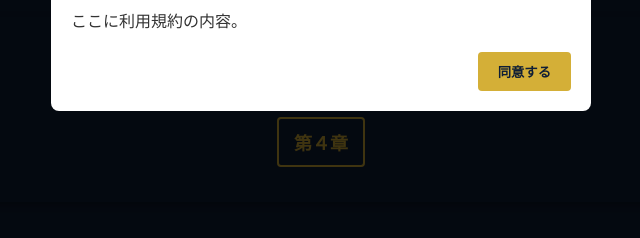
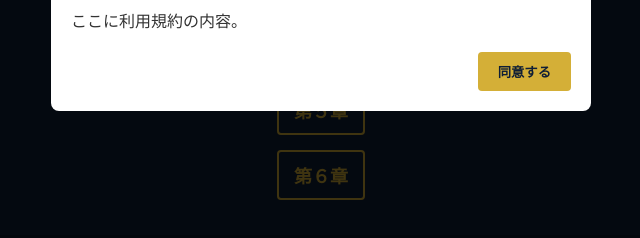
Before and after one commit to CICACADEMYTEXT/CIC3-4, a plain HTML site: page index.html in a window 1280 px wide. Shown: the part 378-616 px from the top of the page, without its empty margins (319-959 px from the left). Drawn offline with Linux system fonts and the light colour scheme.

Commit message:
Update index.html

```diff
--- a/index.html
+++ b/index.html
@@ -10,9 +10,9 @@
     <div class="header">CIC ACADEMY</div>
 
     <ul class="pdf-list">
-        <li><a href="https://cicacademytext.github.io/PDF3/">第３章</a></li>
-        <li><a href="https://cicacademytext.github.io/PDF4/">第４章</a></li>
-
+        <li><a href="https://www.canva.com/design/DAGPzudVqKQ/VTwKnWFUb2M6m_2Y9MS8sg/view?utm_content=DAGPzudVqKQ&utm_campaign=designshare&utm_medium=link&utm_source=editor">第４章</a></li>
+        <li><a href="https://www.canva.com/design/DAGQWzxFum8/lsGrF0WCXAHrbt-l4OER8w/view?utm_content=DAGQWzxFum8&utm_campaign=designshare&utm_medium=link&utm_source=editor">第５章</a></li>
+        <li><a href="https://www.canva.com/design/DAGQWxzvd-o/QD_rxFbEtcKLfGYvZuVdZw/view?utm_content=DAGQWxzvd-o&utm_campaign=designshare&utm_medium=link&utm_source=editor">第６章</a></li>
     </ul>
 
 
```
